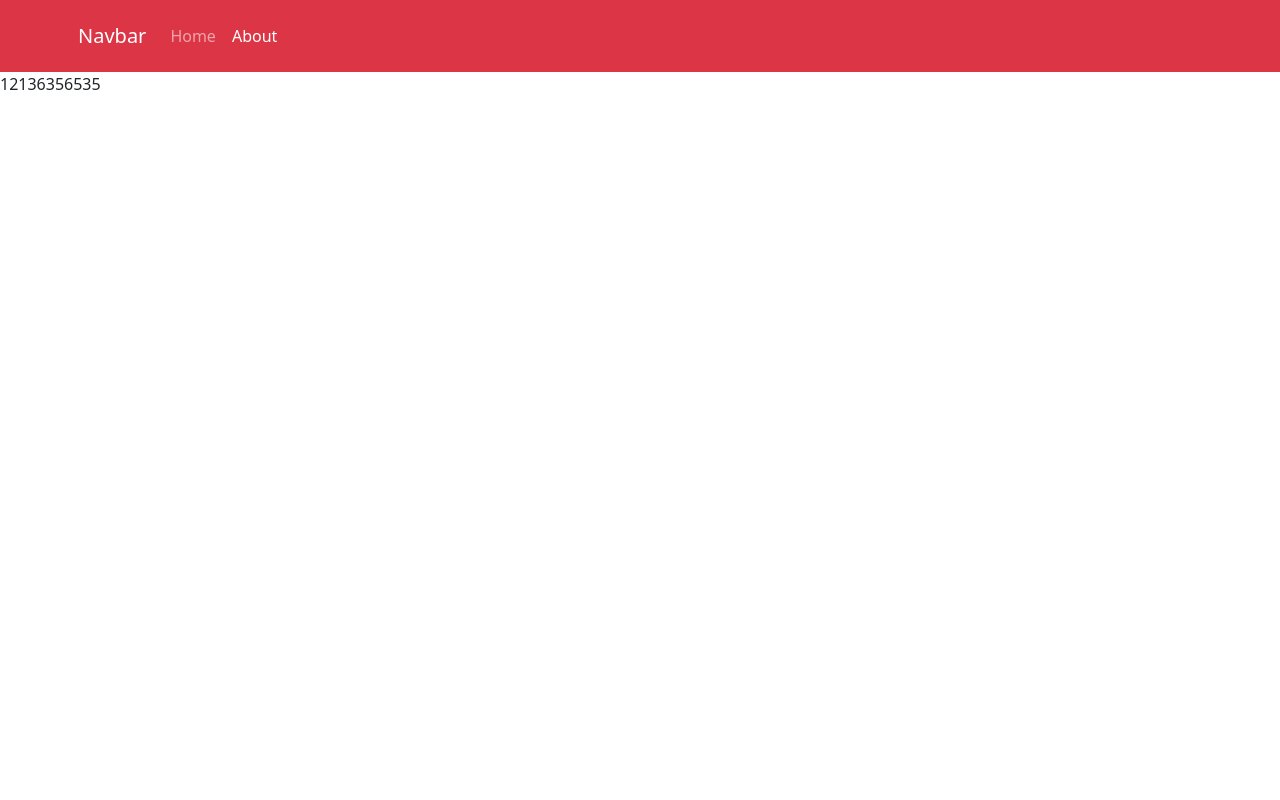
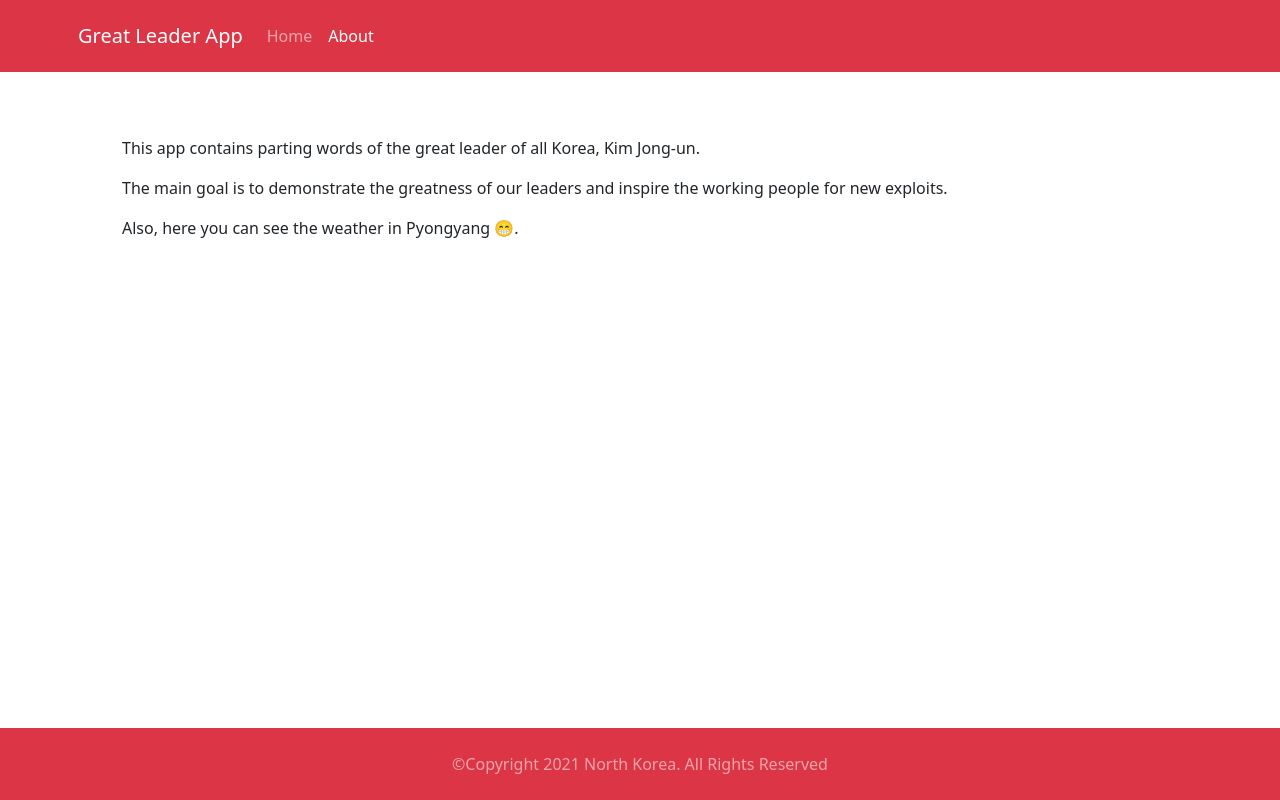
Before and after one commit to E1Presidente/pet_project, a React (Create React App) app in the folder react-app/: page /about in a window 1280 px wide. Built offline with nearby package versions, Linux system fonts and the light colour scheme.

Commit message:
hacking in progress :)

```diff
--- a/react-app/src/components/About.js
+++ b/react-app/src/components/About.js
@@ -1,8 +1,18 @@
+import {Container, Row, Col} from 'react-bootstrap';
+
 function About() {
   return (
-    <div>
-      <p>12136356535</p>
-    </div>
+    <>
+      <Container className="p-3">
+        <Row className="justify-content-md-left">
+          <Col md="auto" className="p-5">
+            <p>This app contains parting words of the great leader of all Korea, Kim Jong-un.</p>
+            <p>The main goal is to demonstrate the greatness of our leaders and inspire the working people for new exploits.</p>
+            <p>Also, here you can see the weather in Pyongyang &#128513;.</p>
+          </Col>
+        </Row>
+      </Container>
+    </>
   );
 }
 
--- a/react-app/src/components/Footer.js
+++ b/react-app/src/components/Footer.js
@@ -1,8 +1,17 @@
+import {Navbar, Container} from 'react-bootstrap';
+
 function Footer() {
   return (
-    <div>
-
-    </div>
+    <>
+      <Navbar fixed="bottom" bg="danger" variant="dark">
+        <Container className="p-2">
+          <Navbar.Toggle />
+          <Navbar.Collapse className="justify-content-center">
+            <Navbar.Text>©Copyright 2021 North Korea. All Rights Reserved</Navbar.Text>
+          </Navbar.Collapse>
+        </Container>
+      </Navbar>
+    </>
   );
 }
 
--- a/react-app/src/components/Header.js
+++ b/react-app/src/components/Header.js
@@ -6,7 +6,7 @@ function Header() {
       <>
         <Navbar bg="danger" variant="dark">
           <Container className="p-2">
-            <Navbar.Brand as={NavLink} to="/">Navbar</Navbar.Brand>
+            <Navbar.Brand as={NavLink} to="/">Great Leader App</Navbar.Brand>
             <Navbar.Collapse id="responsive-navbar-nav">
               <Nav className="mr-auto">
                 <Nav.Link as={NavLink} exact to="/">Home</Nav.Link>
```
Also changed, not shown: react-app/public/korea-north-flag.png (deleted).
